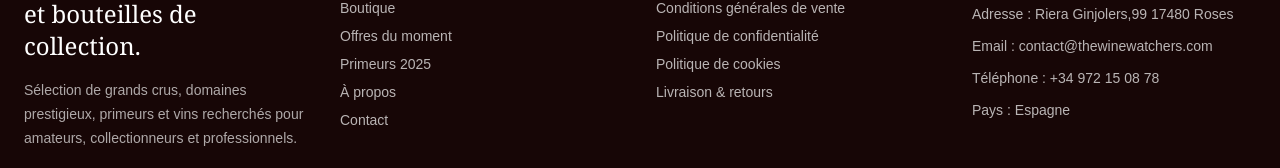
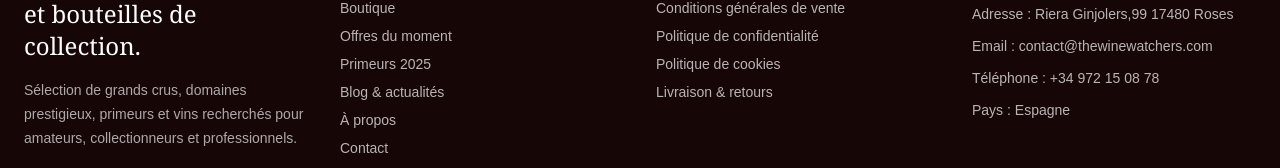
Before and after one commit to thewinewatchers/the-wine-watchers, a Next.js app: page / in a window 1280 px wide. Shown: the part 1043-1211 px from the top of the page. Built offline with nearby package versions, Linux system fonts and the light colour scheme; no server answers; the database is empty.

Commit message:
SEO: add crawlable blog link to global footer

```diff
--- a/app/components/Footer.tsx
+++ b/app/components/Footer.tsx
@@ -52,6 +52,10 @@ export default function Footer() {
                 className="transition hover:text-[#d8b56d]"
               >
                 Primeurs 2025
+              </Link>
+
+              <Link href="/blog" className="transition hover:text-[#d8b56d]">
+                Blog &amp; actualités
               </Link>
 
               <Link href="/a-propos" className="transition hover:text-[#d8b56d]">
```
